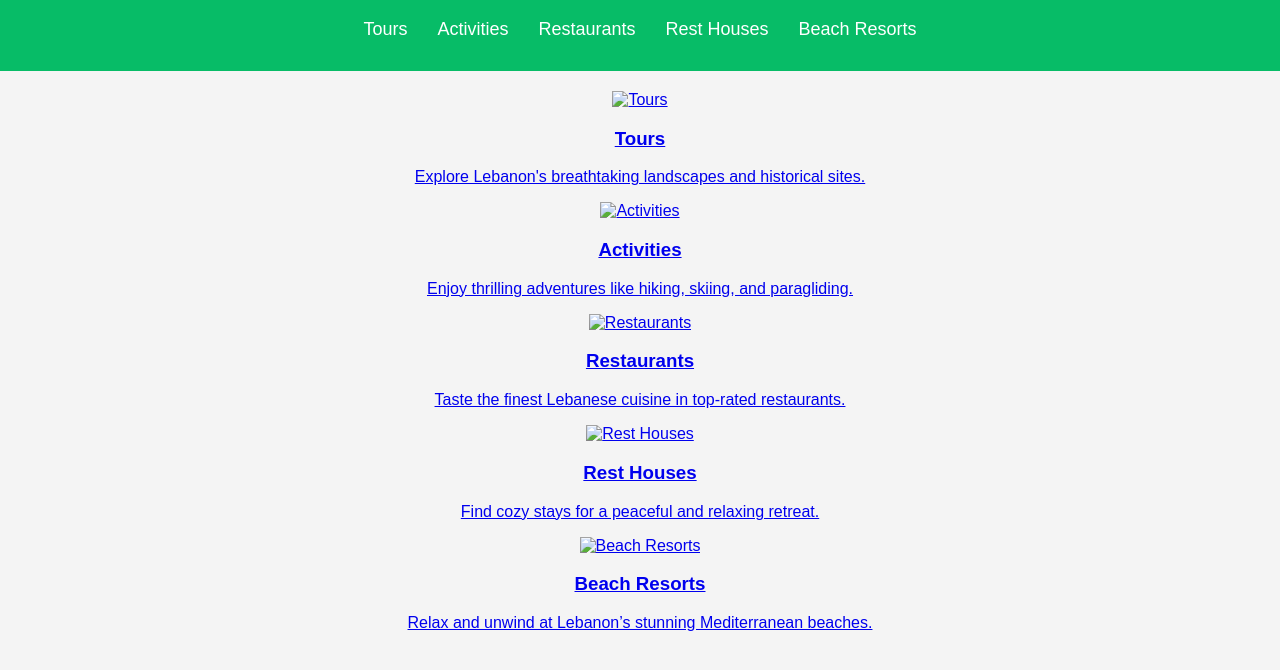
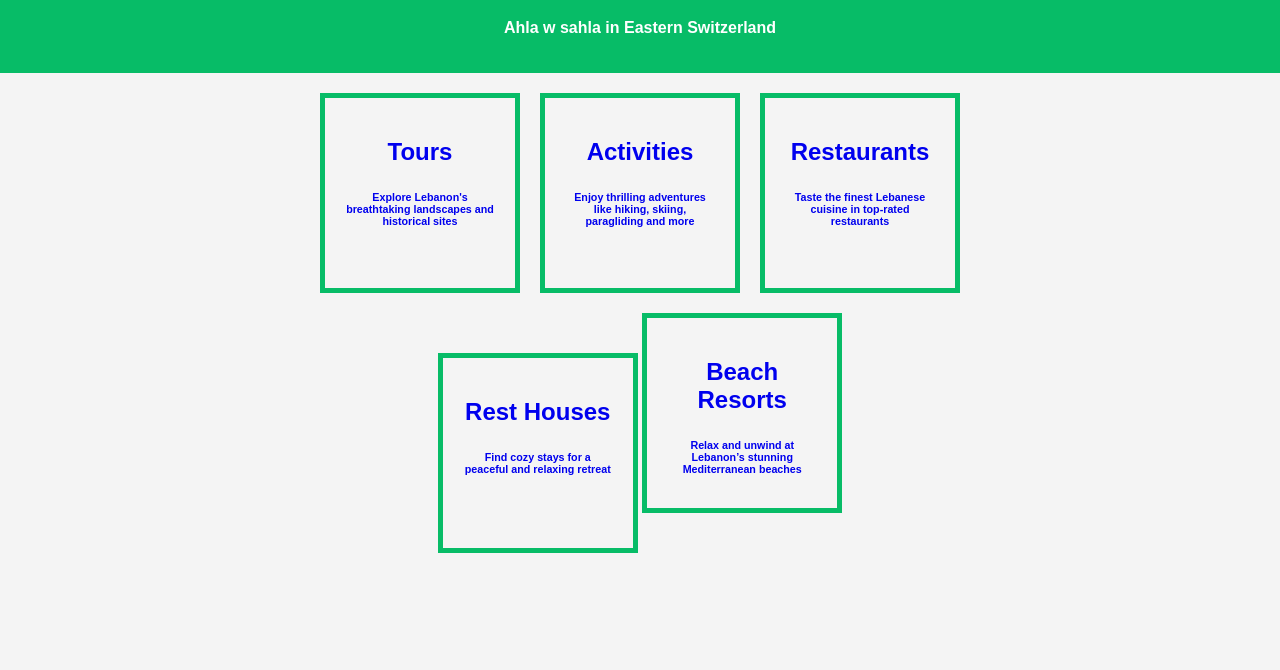
Before and after one commit to Nourlhaj/TourismWebsite, a plain HTML site: page home.html in a window 1280 px wide. Shown: the part 76-746 px from the top of the page. Drawn offline with Linux system fonts and the light colour scheme.

Commit message:
Add files via upload

```diff
--- a/home.html
+++ b/home.html
@@ -11,57 +11,42 @@
 <body>
     <header>
         <h1>Welcome to Lebanon</h1>
-        <nav>
-            <ul>
-                <li><a href="tour.html">Tours</a></li>
-                <li><a href="activities.html">Activities</a></li>
-                <li><a href="restaurants.html">Restaurants</a></li>
-                <li><a href="booking.html">Rest Houses</a></li>
-                <li><a href="swimming.html">Beach Resorts</a></li>
-            </ul>
-        </nav>
+        <h4>Ahla w sahla in Eastern Switzerland</h4>
     </header>
 
+
     <section class="grid-container">
-        <div class="card">
-            <a href="tour.html">
-                <img src="images/tours.jpg" alt="Tours">
-                <h3>Tours</h3>
-                <p>Explore Lebanon's breathtaking landscapes and historical sites.</p>
-            </a>
-        </div>
+        <div class="row">
+        <a href="tour.html" class="clickable-border">
+            <h2> Tours </h2>
+            <h6>Explore Lebanon's breathtaking landscapes and historical sites</h6>
+        </a>
 
-        <div class="card">
-            <a href="activities.html">
-                <img src="images/activities.jpg" alt="Activities">
-                <h3>Activities</h3>
-                <p>Enjoy thrilling adventures like hiking, skiing, and paragliding.</p>
-            </a>
-        </div>
 
-        <div class="card">
-            <a href="restaurants.html">
-                <img src="images/restaurants.jpg" alt="Restaurants">
-                <h3>Restaurants</h3>
-                <p>Taste the finest Lebanese cuisine in top-rated restaurants.</p>
-            </a>
-        </div>
+        <a href="activities.html" class="clickable-border">
+            <h2> Activities </h2>
+            <h6>Enjoy thrilling adventures like hiking, skiing, paragliding and more</h6>
+        </a>
 
-        <div class="card">
-            <a href="booking.html">
-                <img src="images/resthouses.jpg" alt="Rest Houses">
-                <h3>Rest Houses</h3>
-                <p>Find cozy stays for a peaceful and relaxing retreat.</p>
-            </a>
-        </div>
+        <a href="restaurants.html" class="clickable-border">
+            <h2> Restaurants </h2>
+            <h6>Taste the finest Lebanese cuisine in top-rated restaurants</h6>
+        </a>
 
-        <div class="card">
-            <a href="swimming.html">
-                <img src="images/beach.jpg" alt="Beach Resorts">
-                <h3>Beach Resorts</h3>
-                <p>Relax and unwind at Lebanon’s stunning Mediterranean beaches.</p>
-            </a>
-        </div>
+    </div>
+    <div class="center">
+        <a href="booking.html" class="clickable-border">
+            <h2> Rest Houses </h2>
+            <h6>Find cozy stays for a peaceful and relaxing retreat</h6>
+        </a>
+
+
+        <a href="swimming.html" class="clickable-border">
+            <h2> Beach Resorts </h2>
+            <h6>Relax and unwind at Lebanon’s stunning Mediterranean beaches</h6>
+        </a>
+
+    </div>
     </section>
 
 </body>
--- a/styles.css
+++ b/styles.css
@@ -7,7 +7,7 @@ body {
     color: #333;
 }
 
-/* Center the form */
+
 .login-container {
     width: 300px;
     margin: 100px auto;
@@ -18,7 +18,7 @@ body {
     border-radius: 8px;
 }
 
-/* Form inputs */
+
 input {
     width: 100%;
     padding: 10px;
@@ -35,6 +35,7 @@ input {
     text-align: center;
 }
 
+
 .hiking-spot {
     background: white;
     padding: 15px;
@@ -48,6 +49,7 @@ input {
     object-fit: cover;
     border-radius: 10px;
 }
+
 
 .hiking-spot h3 {
     margin-top: 10px;
@@ -120,6 +122,40 @@ section {
     margin-top: 10px;
 }
 
+.grid-container {
+    display: flex;
+    flex-direction: column;
+    align-items: center;
+    gap: 20px;
+}
+
+.row {
+    display: flex;
+    justify-content: center;
+    gap: 20px;
+    /* Space between borders */
+}
+
+
+.center {
+    justify-content: center;
+}
+
+.clickable-border {
+    text-decoration: none;
+    position: relative;
+    width: 150px;
+    height: 150px;
+    display: inline-block;
+    padding: 20px;
+    border: 5px solid transparent;
+    outline: 5px solid #07bc67;
+    /* Clickable border */
+    outline-offset: -5px;
+    /* Align with element */
+    cursor: pointer;
+}
+
 .btn:hover {
     background: #07bc67;
 }
```
